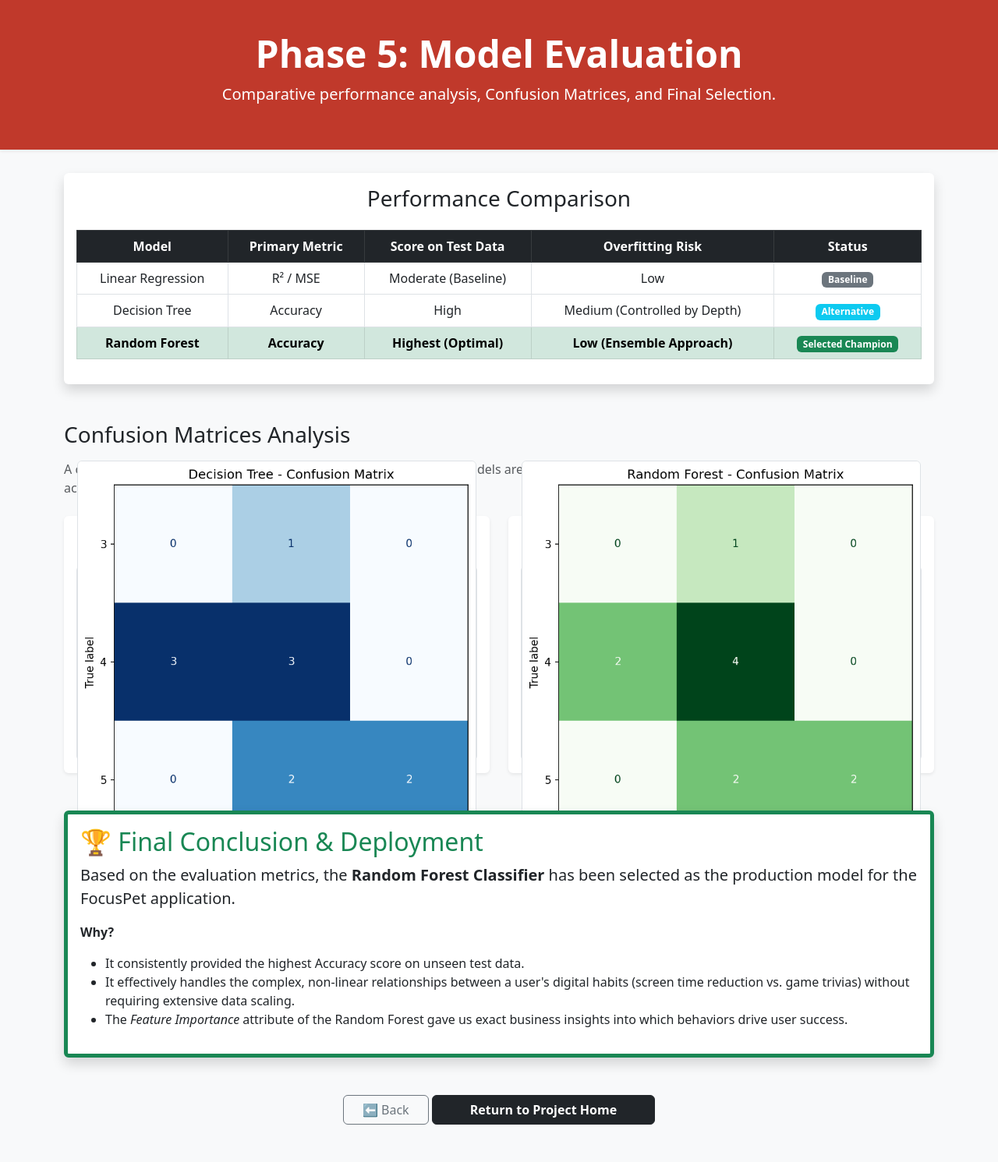
After one commit to sharickdon2004/FocusPet-ML, a Flask app: page /model-evaluation in a window 1280 px wide. The commit adds this page. Shown: the whole page at 78% size. Run offline with Flask 3, Linux system fonts and the light colour scheme.

Commit message:
extra information about the project in html's was added, the graphic generator was added

```diff
--- a/app.py
+++ b/app.py
@@ -116,5 +116,27 @@ def linearregression():
 
     return render_template("regression.html", prediction=prediction, error=error)
 
+
+@app.route("/business-understanding")
+def business_understanding():
+    return render_template("business_understanding.html")
+
+@app.route("/data-understanding")
+def data_understanding():
+    return render_template("data_understanding.html")
+
+@app.route("/data-engineering")
+def data_engineering():
+    return render_template("data_engineering.html")
+
+@app.route("/model-engineering")
+def model_engineering():
+    return render_template("model_engineering.html")
+
+@app.route("/model-evaluation")
+def model_evaluation():
+    return render_template("model_evaluation.html")
+
+
 if __name__ == "__main__":
     app.run(debug=True)
--- /dev/null
+++ b/templates/model_evaluation.html
@@ -0,0 +1,103 @@
+<!DOCTYPE html>
+<html lang="en">
+<head>
+    <meta charset="UTF-8">
+    <meta name="viewport" content="width=device-width, initial-scale=1.0">
+    <title>Model Evaluation - FocusPet</title>
+    <link href="https://cdn.jsdelivr.net/npm/bootstrap@5.3.0/dist/css/bootstrap.min.css" rel="stylesheet">
+    <style> .phase-header { background: #c0392b; color: white; padding: 40px 0; margin-bottom: 30px; } </style>
+</head>
+<body class="bg-light">
+
+<div class="phase-header text-center shadow-sm">
+    <h1 class="display-5 fw-bold">Phase 5: Model Evaluation</h1>
+    <p class="lead">Comparative performance analysis, Confusion Matrices, and Final Selection.</p>
+</div>
+
+<div class="container mb-5">
+
+    <div class="card shadow border-0 mb-5">
+        <div class="card-body">
+            <h3 class="card-title text-center mb-4">Performance Comparison</h3>
+            <div class="table-responsive">
+                <table class="table table-bordered table-hover text-center align-middle">
+                    <thead class="table-dark">
+                        <tr>
+                            <th>Model</th>
+                            <th>Primary Metric</th>
+                            <th>Score on Test Data</th>
+                            <th>Overfitting Risk</th>
+                            <th>Status</th>
+                        </tr>
+                    </thead>
+                    <tbody>
+                        <tr>
+                            <td>Linear Regression</td>
+                            <td>R² / MSE</td>
+                            <td>Moderate (Baseline)</td>
+                            <td>Low</td>
+                            <td><span class="badge bg-secondary">Baseline</span></td>
+                        </tr>
+                        <tr>
+                            <td>Decision Tree</td>
+                            <td>Accuracy</td>
+                            <td>High</td>
+                            <td>Medium (Controlled by Depth)</td>
+                            <td><span class="badge bg-info">Alternative</span></td>
+                        </tr>
+                        <tr class="table-success fw-bold">
+                            <td>Random Forest</td>
+                            <td>Accuracy</td>
+                            <td>Highest (Optimal)</td>
+                            <td>Low (Ensemble Approach)</td>
+                            <td><span class="badge bg-success">Selected Champion</span></td>
+                        </tr>
+                    </tbody>
+                </table>
+            </div>
+        </div>
+    </div>
+
+    <h3 class="mb-3">Confusion Matrices Analysis</h3>
+    <p class="text-muted mb-4">A confusion matrix allows us to see exactly where our classification models are making mistakes (e.g., predicting a Rating 4 when the user was actually a Rating 3).</p>
+
+    <div class="row g-4 mb-5 text-center">
+        <div class="col-md-6">
+            <div class="card shadow-sm border-0 p-3">
+                <h5>Decision Tree Matrix</h5>
+                <div class="bg-light border rounded d-flex align-items-center justify-content-center mt-3" style="height: 250px;">
+                    <img src="{{ url_for('static', filename='images/dt_confusion_matrix.png') }}" alt="Decision Tree Confusion Matrix" class="img-fluid rounded border mt-3">                </div>
+            </div>
+        </div>
+        <div class="col-md-6">
+            <div class="card shadow-sm border-0 p-3">
+                <h5>Random Forest Matrix</h5>
+                <div class="bg-light border rounded d-flex align-items-center justify-content-center mt-3" style="height: 250px;">
+                    <img src="{{ url_for('static', filename='images/rf_confusion_matrix.png') }}" alt="Random Forest Confusion Matrix" class="img-fluid rounded border mt-3">
+                </div>
+            </div>
+        </div>
+    </div>
+
+    <div class="card shadow border-start border-success border-5">
+        <div class="card-body">
+            <h2 class="text-success">🏆 Final Conclusion & Deployment</h2>
+            <p class="fs-5">Based on the evaluation metrics, the <strong>Random Forest Classifier</strong> has been selected as the production model for the FocusPet application.</p>
+            <p><strong>Why?</strong></p>
+            <ul>
+                <li>It consistently provided the highest Accuracy score on unseen test data.</li>
+                <li>It effectively handles the complex, non-linear relationships between a user's digital habits (screen time reduction vs. game trivias) without requiring extensive data scaling.</li>
+                <li>The <i>Feature Importance</i> attribute of the Random Forest gave us exact business insights into which behaviors drive user success.</li>
+            </ul>
+        </div>
+    </div>
+
+    <div class="text-center mt-5">
+        <a href="/model-engineering" class="btn btn-outline-secondary px-4">⬅ Back</a>
+        <a href="/" class="btn btn-dark px-5 fw-bold">Return to Project Home</a>
+    </div>
+
+</div>
+
+</body>
+</html>
```
Also changed, not shown: graphics_generator.py (added, +87 -0 lines), templates/business_understanding.html (added, +57 -0 lines), templates/data_engineering.html (added, +71 -0 lines), templates/data_understanding.html (added, +79 -0 lines), templates/index.html (+7 -7 lines), templates/model_engineering.html (added, +79 -0 lines), static/images/correlation_matrix.png (added), static/images/dt_confusion_matrix.png (added), static/images/rating_distribution.png (added), static/images/rf_confusion_matrix.png (added).
